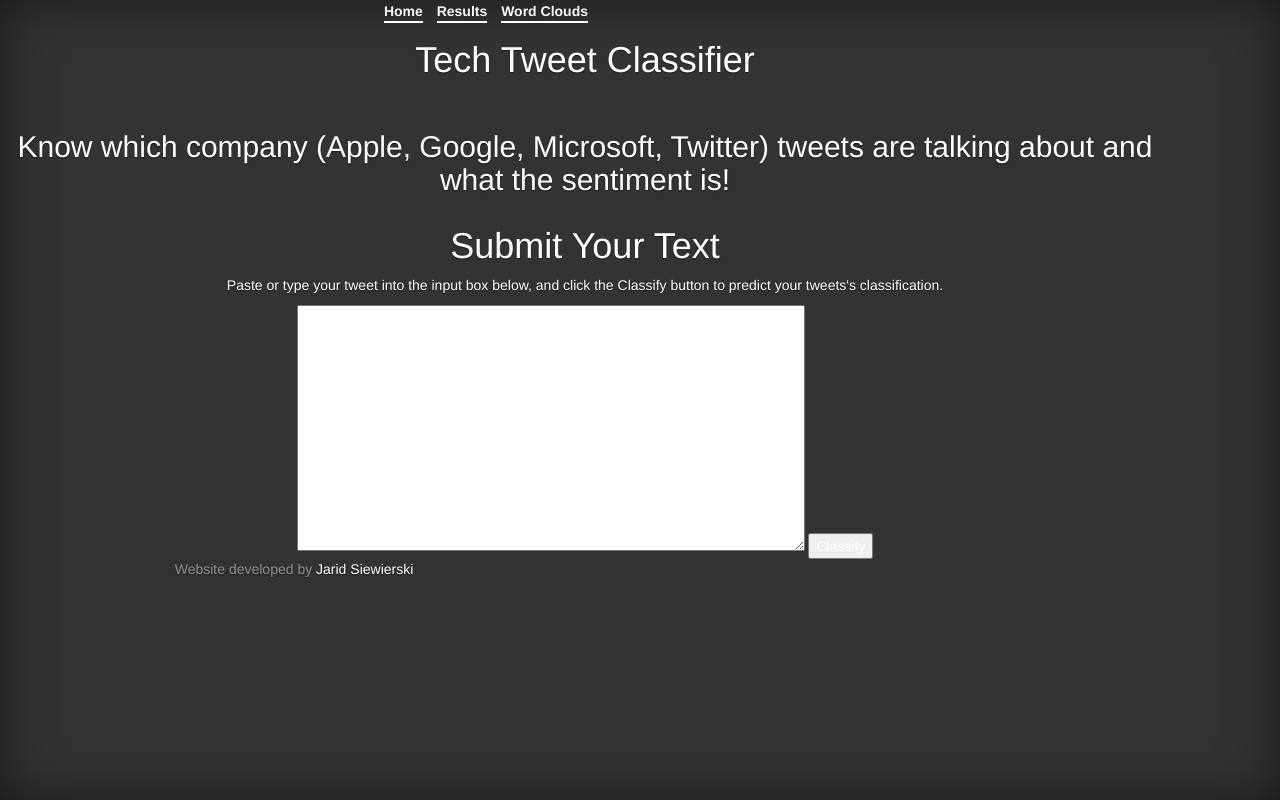
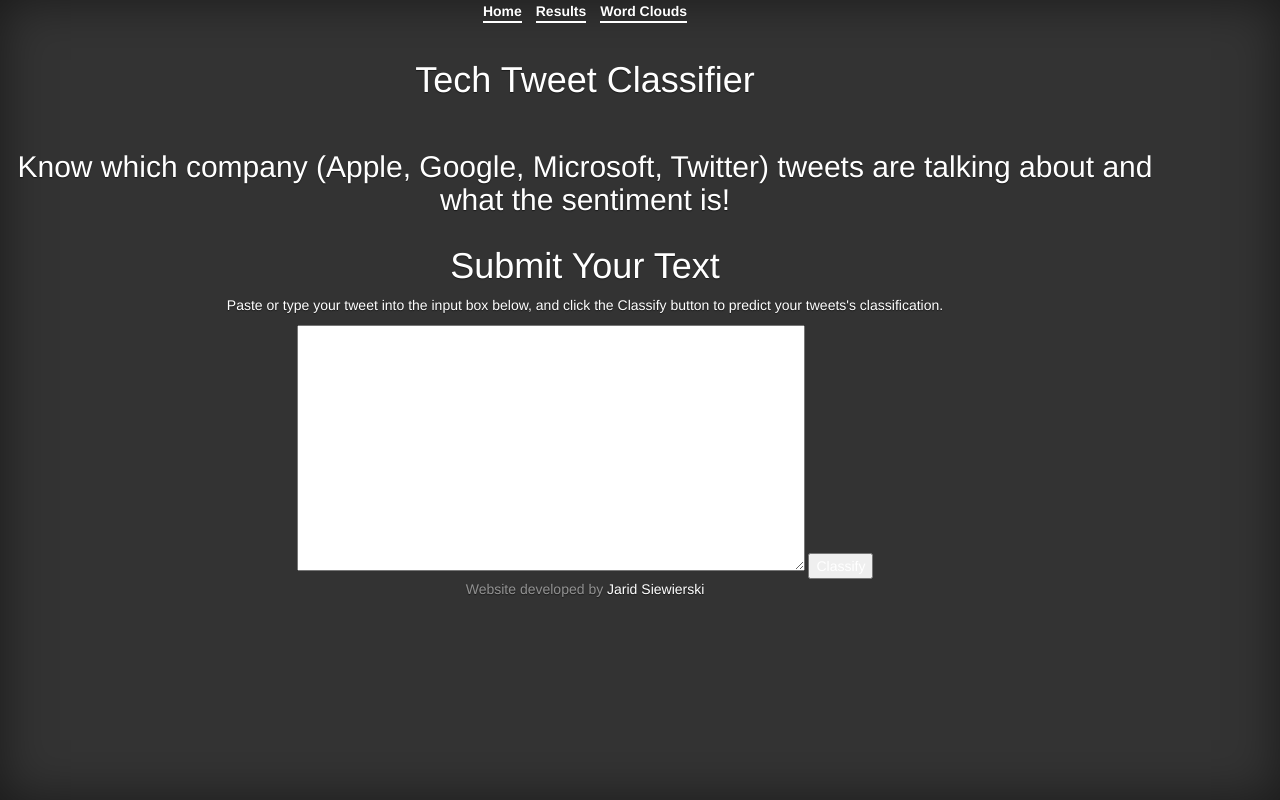
Before and after one commit to Jsiewierski11/Twitter_Analysis, a Flask app: page / in a window 1280 px wide. Run offline with Flask 2, Linux system fonts and the light colour scheme; parts of the project's set-up code (start-up, migrations or seed data) failed here and were passed over.

Commit message:
fixed centering issue. Was a problem with the .cover-container and the max width that was being set.

```diff
--- a/app/static/cover.css
+++ b/app/static/cover.css
@@ -38,9 +38,9 @@
   box-shadow: inset 0 0 5rem rgba(0, 0, 0, .5);
 }
 
-.cover-container {
+/* .cover-container {
   max-width: 42em;
-}
+} */
 
 
 /*
@@ -76,14 +76,14 @@
   border-bottom-color: #fff;
 }
 
-@media (min-width: 48em) {
+/* @media (min-width: 48em) {
   .masthead-brand {
     float: left;
   }
   .nav-masthead {
     float: right;
   }
-}
+} */
 
 
 /*
```
Also changed, not shown: app/templates/base.html (indentation only).
